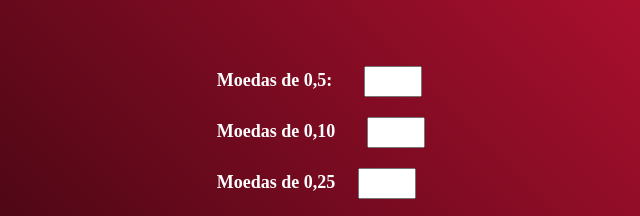
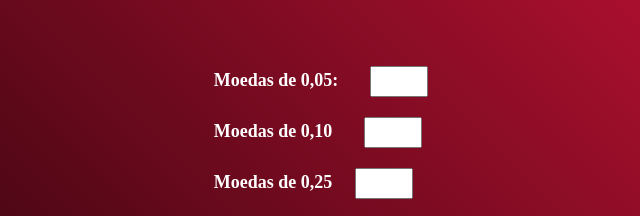
Before and after one commit to dodomickael/fechacaixa, a plain HTML site: page index.html in a window 1280 px wide. Shown: the part 165-381 px from the top of the page, 319-959 px from the left. Drawn offline with Linux system fonts and the light colour scheme.

Commit message:
Update index.html

```diff
--- a/index.html
+++ b/index.html
@@ -12,7 +12,7 @@
         <div class="engloba">
             <h1>FECHAMENTO DE CAIXA</h1>
             <form id="noteForm">
-                <label for="notes2">Moedas de 0,5:    </label>
+                <label for="notes2">Moedas de 0,05:    </label>
                 <input type="number" id="notes2" name="notes2" min="0"><br>
                 <label for="notes5">Moedas de 0,10    </label>
                 <input type="number" id="notes5" name="notes5" min="0"><br>
```
